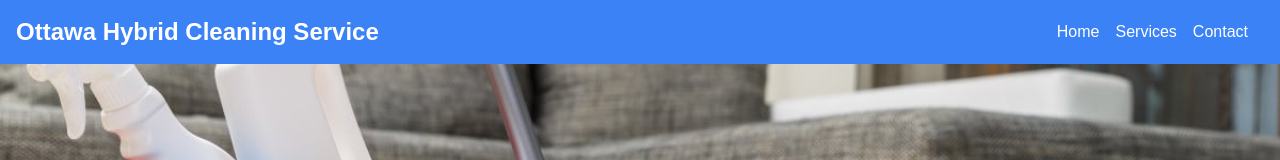
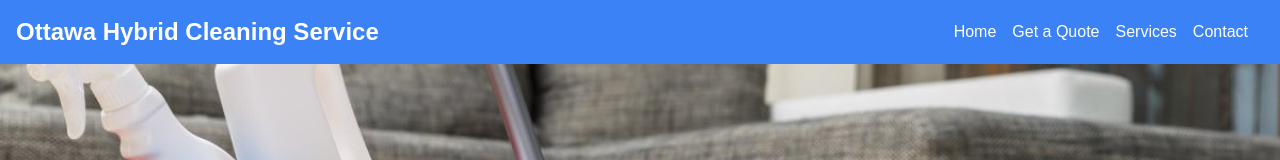
Before and after one commit to ajid0001/OH_cleaning_services, a Next.js app: page / in a window 1280 px wide. Shown: the top 160 px of the page. Built offline with nearby package versions, Linux system fonts and the light colour scheme.

Commit message:
Added get a quote in the header

```diff
--- a/app/components/header.js
+++ b/app/components/header.js
@@ -17,6 +17,9 @@ const Header = ({ navTitle = "Ottawa Hybrid Cleaning Service" }) => {
           <Link href="/" className="mr-4">
             Home
           </Link>
+          <Link href="/booking" className="mr-4">
+            Get a Quote
+          </Link>
           <Link href="/services" className="mr-4">
             Services
           </Link>
```
